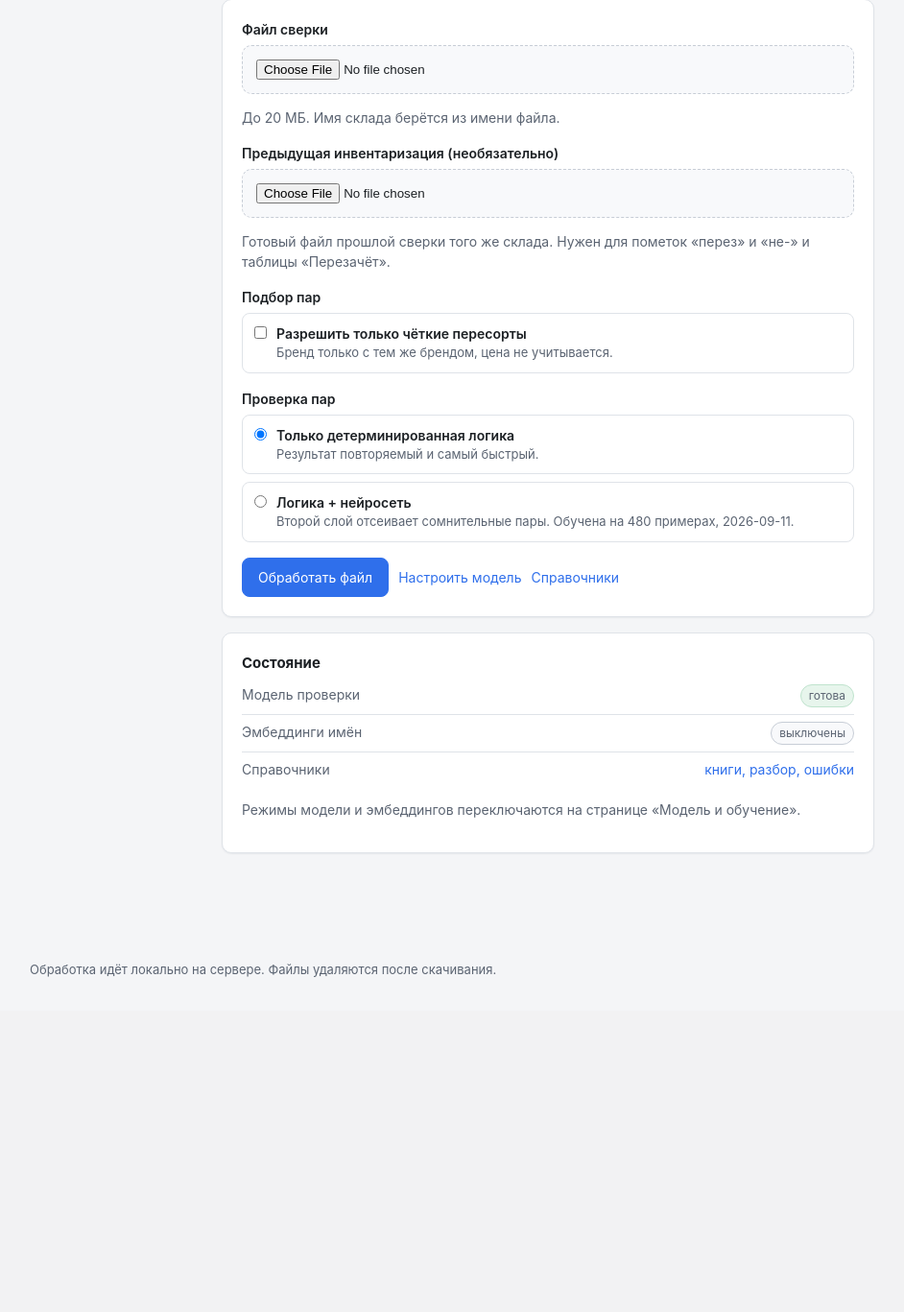
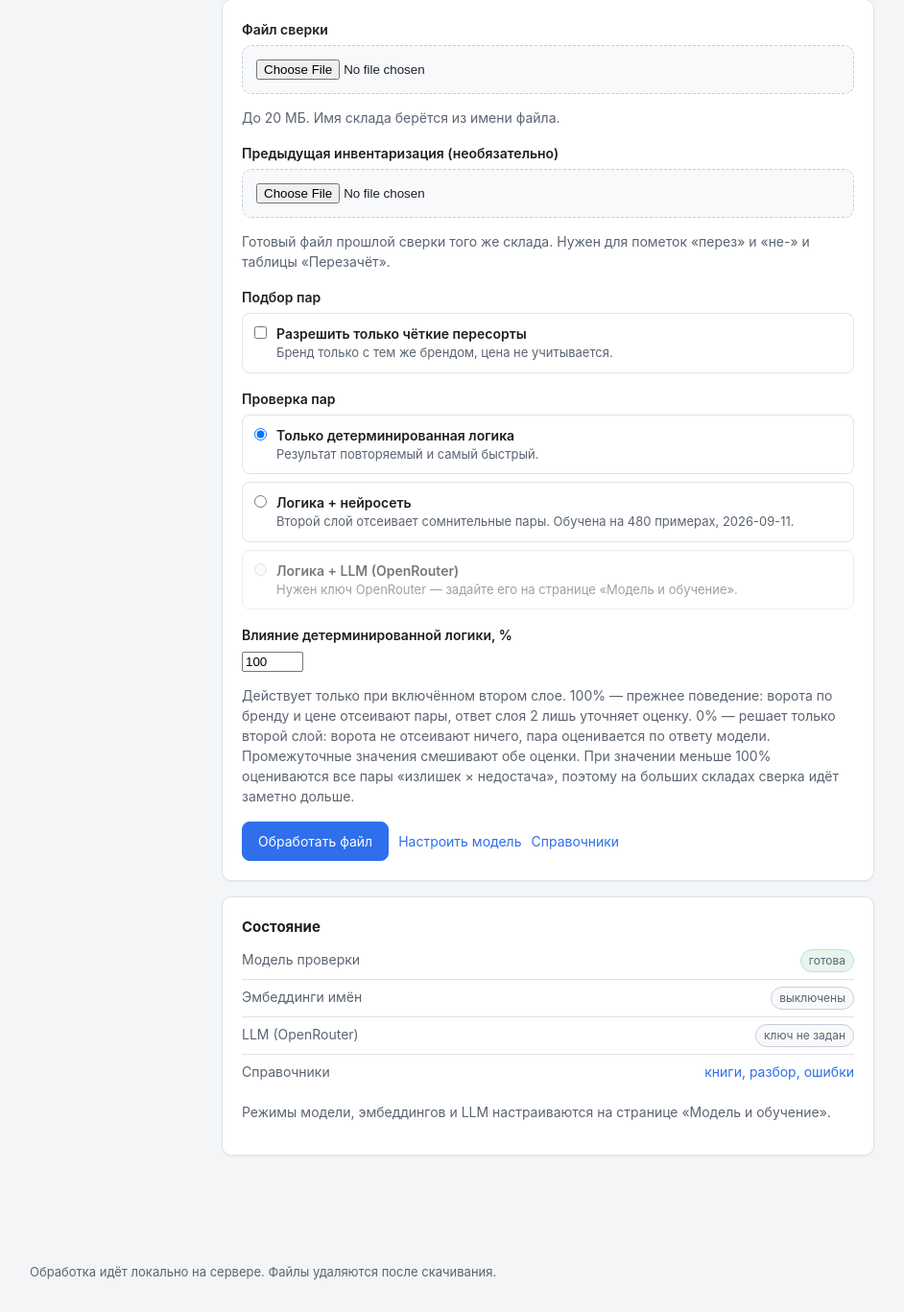
Before and after one commit to lineSence/ExcelKROAutoFormat, a FastAPI app: page / in a window 1280 px wide. Shown: the part 164-1531 px from the top of the page at 96% size, without its empty margins (69-1011 px from the left). Before the commit the page ends 1182 px from the top, so only its background shows below. Run offline with FastAPI, Linux system fonts and the light colour scheme; parts of the project's set-up code (start-up, migrations or seed data) failed here and were passed over.

Commit message:
Страница загрузки: режим «Логика + LLM» и поле влияния логики

```diff
--- a/app/templates/index.html
+++ b/app/templates/index.html
@@ -62,7 +62,7 @@
 	<div class="field">
 		<span class="field-label">Проверка пар</span>
 		<label class="choice">
-			<input type="radio" name="verify" value="off" {% if verify != "model" %}checked{% endif %} />
+			<input type="radio" name="verify" value="off" {% if verify not in ("model", "llm") %}checked{% endif %} />
 			<span>
 				<span class="choice-title">Только детерминированная логика</span>
 				<span class="choice-note">Результат повторяемый и самый быстрый.</span>
@@ -78,6 +78,29 @@
 				</span>
 			</span>
 		</label>
+		<label class="choice{% if not judge or not judge.has_key %} choice-disabled{% endif %}">
+			<input type="radio" name="verify" value="llm" {% if verify == "llm" %}checked{% endif %} {% if not judge or not judge.has_key %}disabled{% endif %} />
+			<span>
+				<span class="choice-title">Логика + LLM (OpenRouter)</span>
+				<span class="choice-note">
+					{% if judge and judge.has_key %}Пары судит языковая модель {{ judge.model }}. Имена товаров, цены и количества уходят во внешний сервис и тратят баланс ключа; сверка идёт медленнее.
+					{% else %}Нужен ключ OpenRouter — задайте его на странице «Модель и обучение».{% endif %}
+				</span>
+			</span>
+		</label>
+	</div>
+
+	<div class="field">
+		<label class="field-label" for="logic">Влияние детерминированной логики, %</label>
+		<input id="logic" type="number" name="logic" min="0" max="100" step="1" value="{{ logic if logic is not none else 100 }}" />
+		<p class="hint">
+			Действует только при включённом втором слое. 100% — прежнее поведение:
+			ворота по бренду и цене отсеивают пары, ответ слоя 2 лишь уточняет оценку.
+			0% — решает только второй слой: ворота не отсеивают ничего, пара
+			оценивается по ответу модели. Промежуточные значения смешивают обе оценки.
+			При значении меньше 100% оцениваются все пары «излишек × недостача»,
+			поэтому на больших складах сверка идёт заметно дольше.
+		</p>
 	</div>
 
 	<div class="actions">
@@ -103,10 +126,17 @@
 			</span>
 		</li>
 		<li>
+			<span>LLM (OpenRouter)</span>
+			<span>
+				{% if judge and judge.has_key %}<span class="badge badge-ok">ключ задан</span> {{ judge.model }}
+				{% else %}<span class="badge">ключ не задан</span>{% endif %}
+			</span>
+		</li>
+		<li>
 			<span>Справочники</span>
 			<span><a class="link" href="/refs">книги, разбор, ошибки</a></span>
 		</li>
 	</ul>
-	<p class="hint">Режимы модели и эмбеддингов переключаются на странице «Модель и обучение».</p>
+	<p class="hint">Режимы модели, эмбеддингов и LLM настраиваются на странице «Модель и обучение».</p>
 </section>
 {% endblock %}
```
